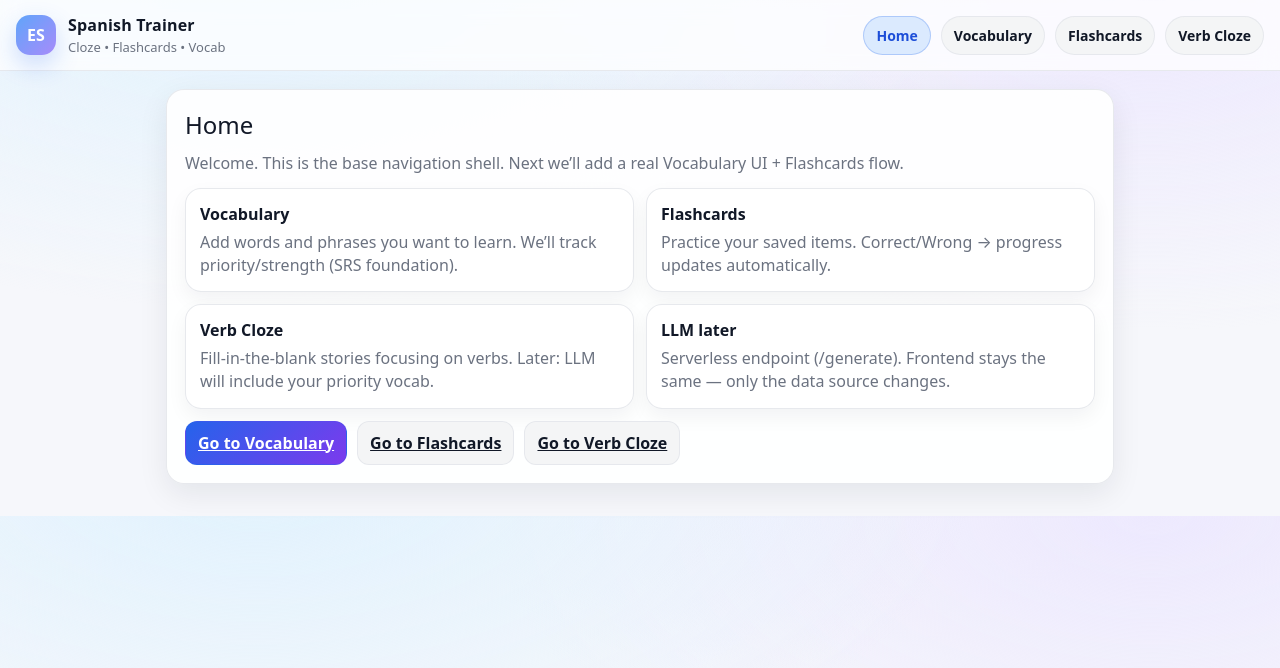
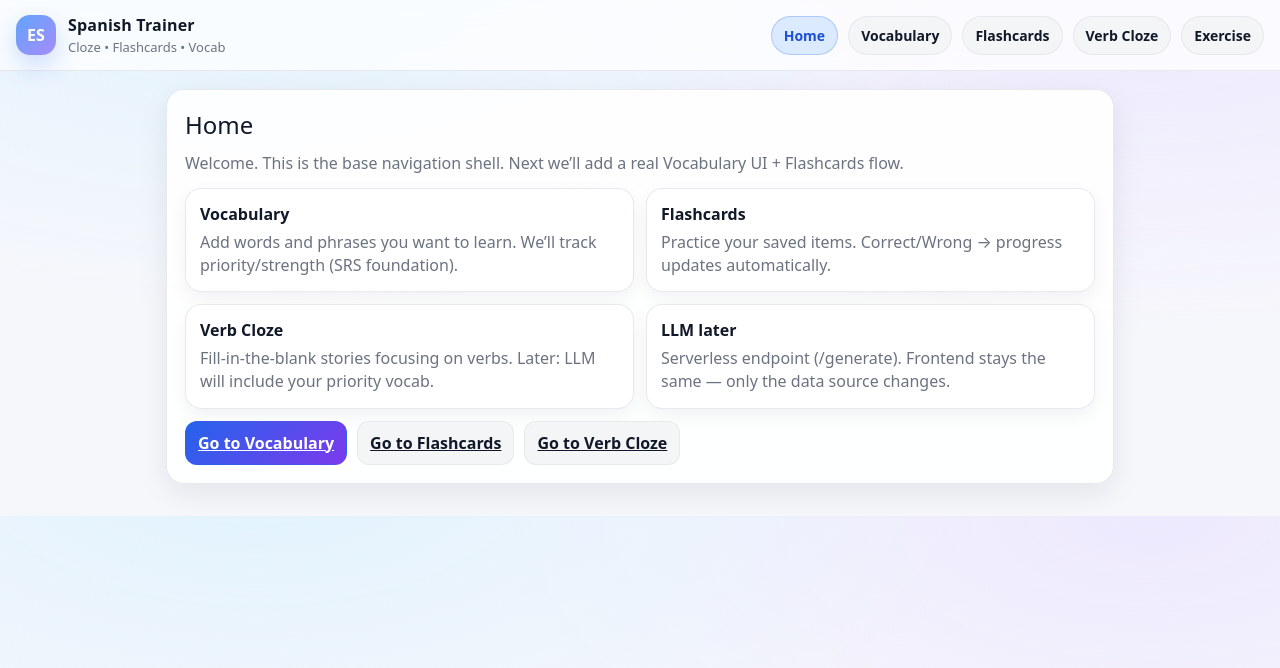
Before and after one commit to ontheedge-1/Spanish, a plain HTML site: page index.html in a window 1280 px wide. Drawn offline with Linux system fonts and the light colour scheme.

Commit message:
Update index.html

```diff
--- a/index.html
+++ b/index.html
@@ -22,6 +22,7 @@
         <a class="navlink" href="#/vocabulary">Vocabulary</a>
         <a class="navlink" href="#/flashcards">Flashcards</a>
         <a class="navlink" href="#/verb-cloze">Verb Cloze</a>
+        <a class="navlink" href="#/exercise">Exercise</a>
       </nav>
     </header>
 
```
